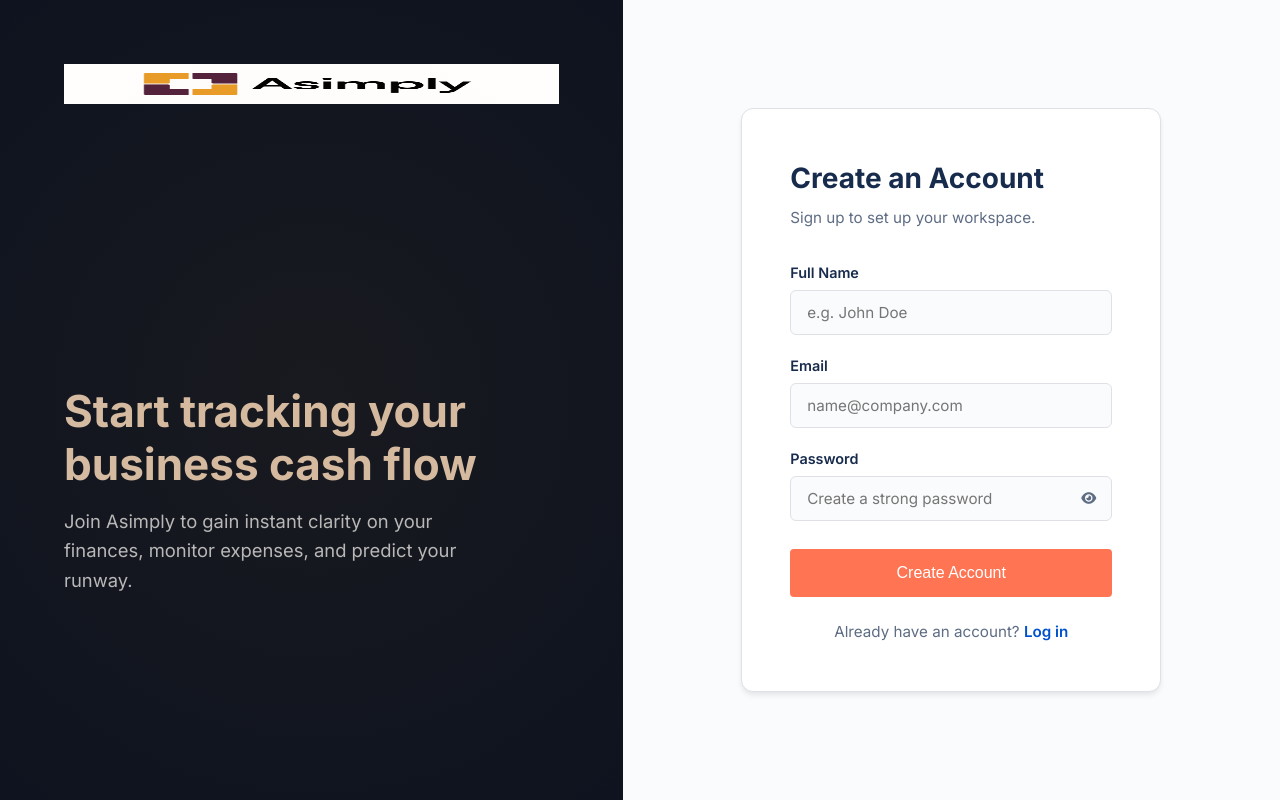
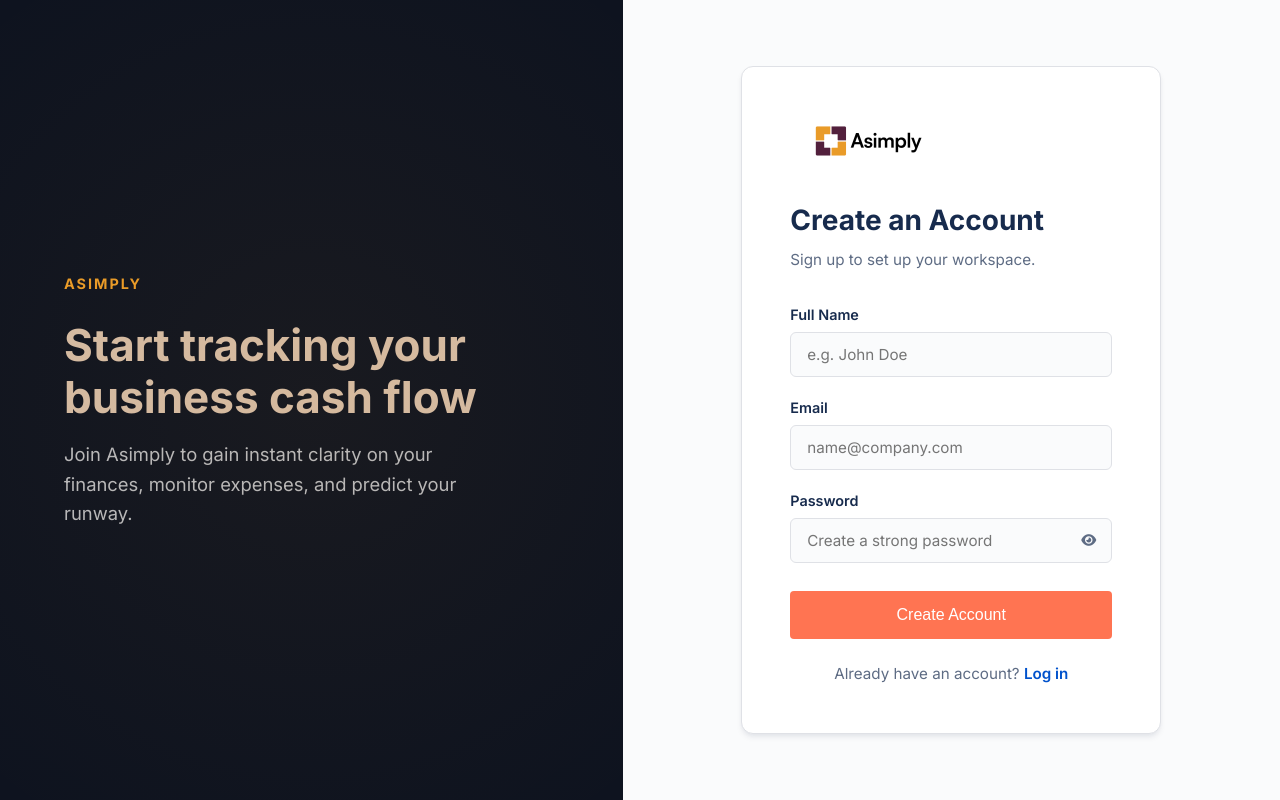
Before and after one commit to YousufKhannn/Asimply_workspace_v1, a React (Vite) app in the folder frontend/: page /register in a window 1280 px wide. Built offline with nearby package versions, Linux system fonts and the light colour scheme; no server answers.

Commit message:
updated auth UI

```diff
--- a/frontend/src/pages/Login.jsx
+++ b/frontend/src/pages/Login.jsx
@@ -43,8 +43,8 @@ const Login = () => {
     return (
         <div className="auth-split-layout">
             <div className="auth-left">
-                <img src="/asimplylogo.png" alt="Asimply" style={{ height: '40px', width: 'auto', marginBottom: 'auto' }} />
                 <div style={{ marginTop: 'auto', marginBottom: 'auto' }}>
+                    <p style={{ color: '#E99B28', fontWeight: '700', fontSize: '0.9rem', letterSpacing: '2px', textTransform: 'uppercase', marginBottom: '1.5rem' }}>Asimply</p>
                     <h1>Know where your<br />business money is going</h1>
                     <p>Track profit, expenses, and cash flow in one place. No complexity. Just clarity.</p>
                 </div>
@@ -52,6 +52,19 @@ const Login = () => {
 
             <div className="auth-right">
                 <div className="auth-form-container">
+                    <div style={{ marginBottom: '2rem' }}>
+                        <img
+                            src="/asimplylogo.png"
+                            alt="Asimply"
+                            style={{
+                                maxWidth: '160px',
+                                width: 'auto',
+                                height: 'auto',
+                                objectFit: 'contain',
+                                display: 'block'
+                            }}
+                        />
+                    </div>
                     <h2 style={{ color: 'var(--text-dark)', marginBottom: '0.5rem', fontSize: '1.75rem', fontWeight: '700' }}>Welcome back</h2>
                     <p style={{ color: 'var(--text-muted)', marginBottom: '2rem', fontSize: '0.95rem' }}>Enter your details to access your workspace.</p>
 
--- a/frontend/src/pages/Register.jsx
+++ b/frontend/src/pages/Register.jsx
@@ -62,8 +62,8 @@ const Register = () => {
     return (
         <div className="auth-split-layout">
             <div className="auth-left">
-                <img src="/asimplylogo.png" alt="Asimply" style={{ height: '40px', width: 'auto', marginBottom: 'auto' }} />
                 <div style={{ marginTop: 'auto', marginBottom: 'auto' }}>
+                    <p style={{ color: '#E99B28', fontWeight: '700', fontSize: '0.9rem', letterSpacing: '2px', textTransform: 'uppercase', marginBottom: '1.5rem' }}>Asimply</p>
                     <h1>Start tracking your<br />business cash flow</h1>
                     <p>Join Asimply to gain instant clarity on your finances, monitor expenses, and predict your runway.</p>
                 </div>
@@ -71,6 +71,19 @@ const Register = () => {
 
             <div className="auth-right">
                 <div className="auth-form-container">
+                    <div style={{ marginBottom: '2rem' }}>
+                        <img
+                            src="/asimplylogo.png"
+                            alt="Asimply"
+                            style={{
+                                maxWidth: '160px',
+                                width: 'auto',
+                                height: 'auto',
+                                objectFit: 'contain',
+                                display: 'block'
+                            }}
+                        />
+                    </div>
                     <h2 style={{ color: 'var(--text-dark)', marginBottom: '0.5rem', fontSize: '1.75rem', fontWeight: '700' }}>Create an Account</h2>
                     <p style={{ color: 'var(--text-muted)', marginBottom: '2rem', fontSize: '0.95rem' }}>Sign up to set up your workspace.</p>
 
```
